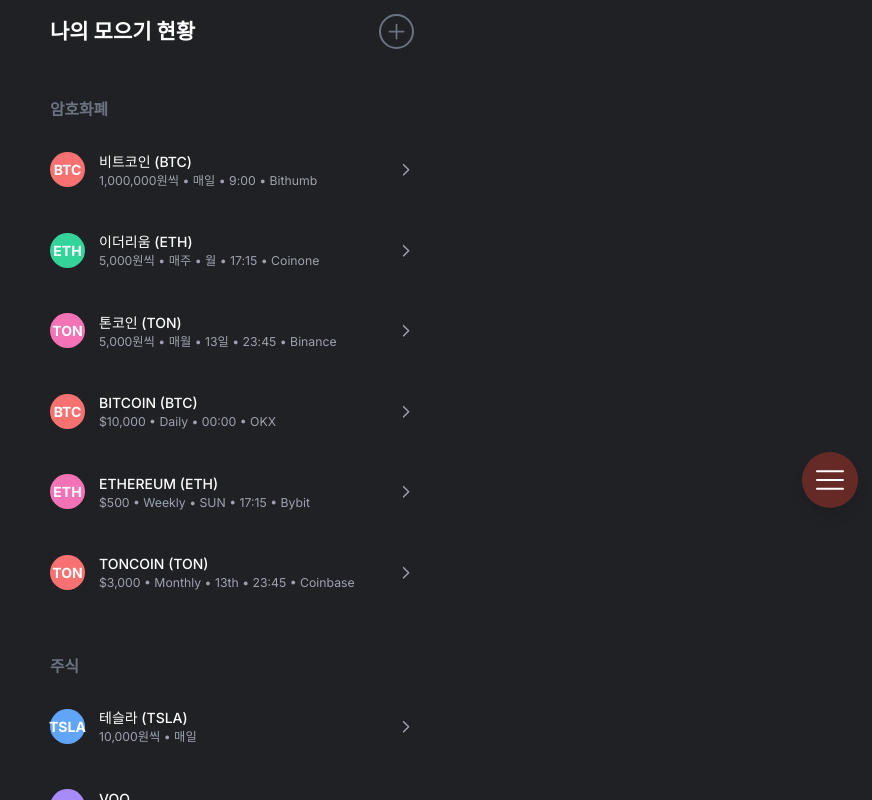
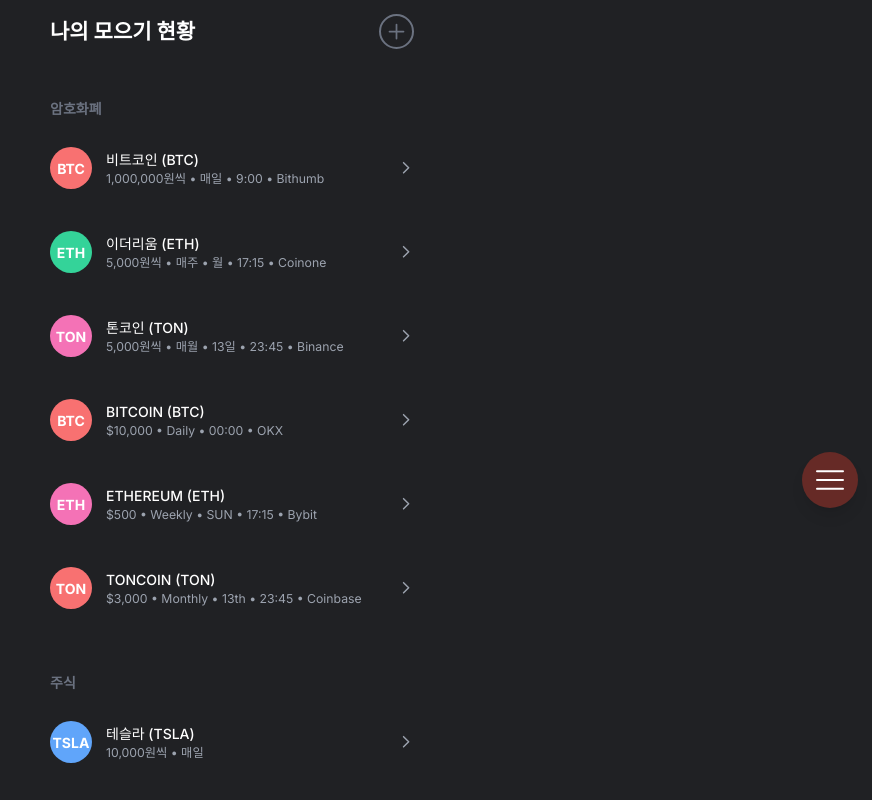
Before and after one commit to imsourceboom/nomorethink-front, a Next.js app: page /dca in a window 1280 px wide. Shown: the whole page, without its empty margins (408-1280 px from the left). Built offline with nearby package versions, Linux system fonts and the light colour scheme.

Commit message:
modified detail design

```diff
--- a/app/(pages)/dca/page.tsx
+++ b/app/(pages)/dca/page.tsx
@@ -53,13 +53,13 @@ export default function DcaPage() {
             {/* DCA 신청 현황 리스트 */}
             {dcaData.map(section => (
               <div key={section.title} className="pt-4 mb-10">
-                <h2 className="text-lg font-semibold text-gray-500 mb-4">{section.title}</h2>
+                <h2 className="text-base font-semibold text-gray-500 mb-4">{section.title}</h2>
                 {section.items.map((item, idx) => (
                   <Link href={`/dca/add`} key={idx}>
                     <div className="flex items-center justify-between py-4 rounded-2xl mb-4 cursor-pointer">
                       <div className="flex items-center">
                         <div
-                          className="w-10 h-10 rounded-full flex items-center justify-center text-white font-bold mr-4"
+                          className="w-12 h-12 rounded-full flex items-center justify-center text-white font-bold mr-4"
                           style={{ backgroundColor: colors[Math.floor(Math.random() * colors.length)] }}
                         >
                           {item.name.match(/\(([^)]+)\)/)?.[1] ?? item.name[0]}
```
